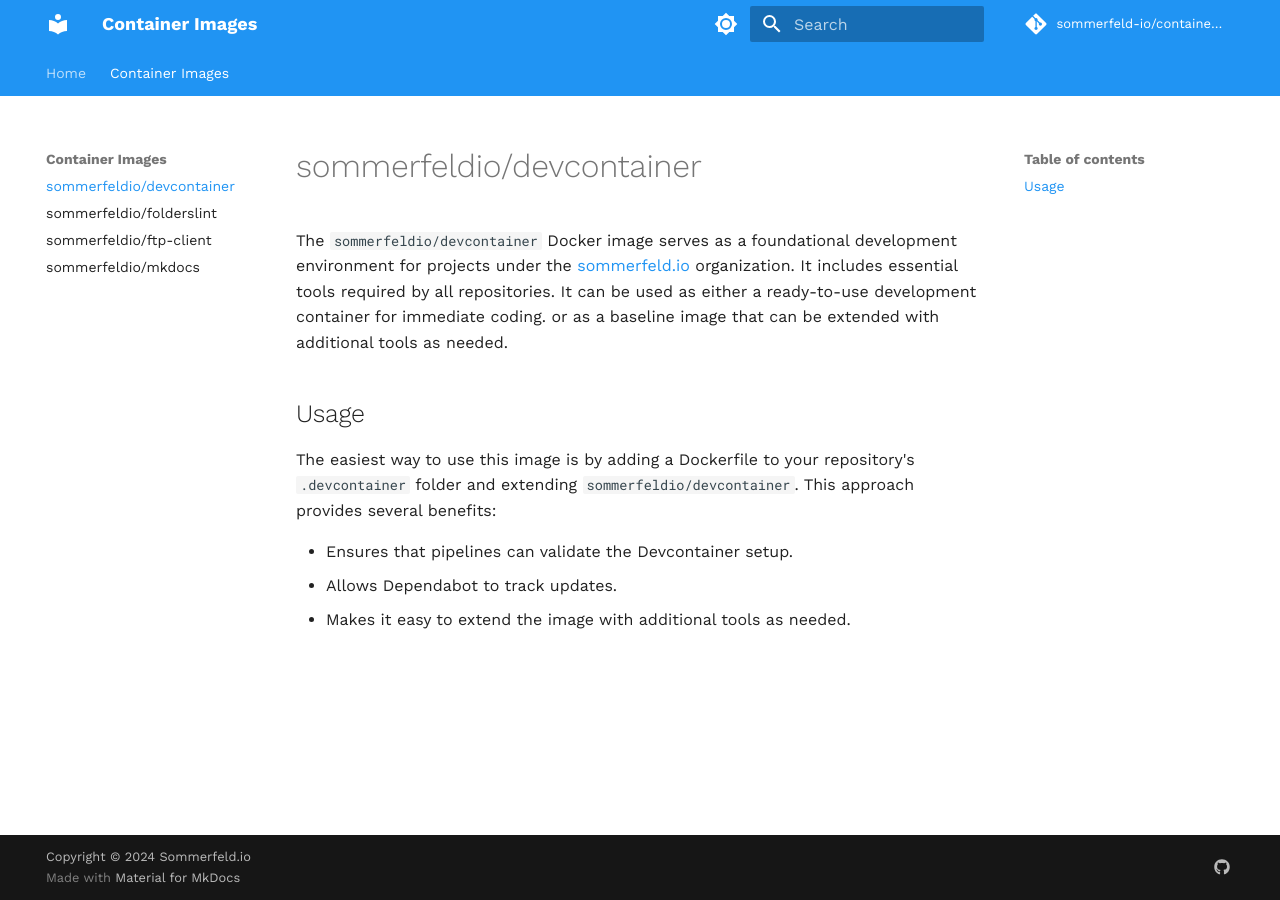
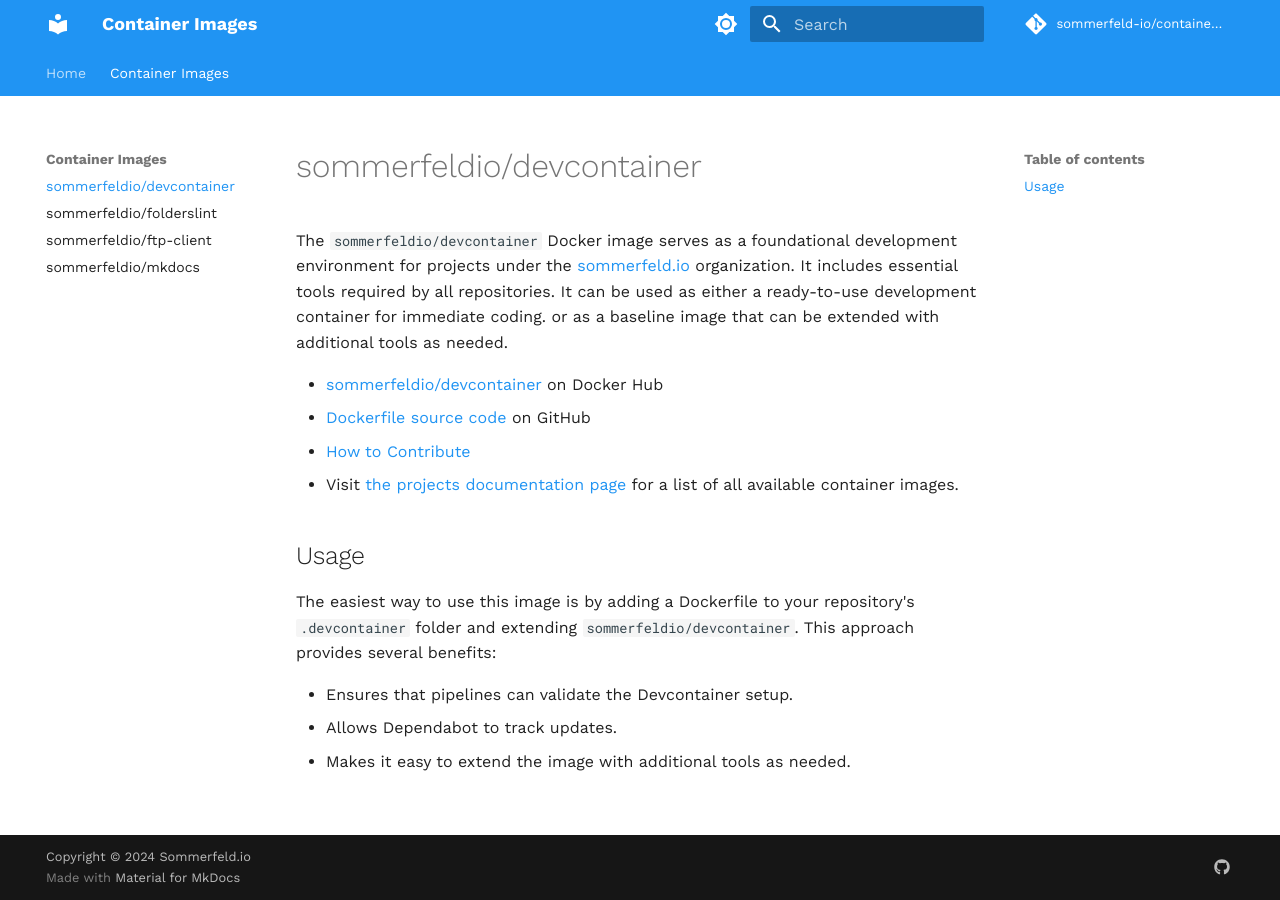
Before and after one commit to sommerfeld-io/container-images, an MkDocs documentation site: the page built from docs/images/devcontainer.md, in a window 1280 px wide. Built offline with MkDocs 1.6.1 and Material for MkDocs 9.7.7, drawn with Linux system fonts in a browser that asks for light colours; comment, search, counter and statistics services are not loaded.

Commit message:
docs: [Actions Bot] generate docs

```diff
--- a/docs/images/devcontainer.md
+++ b/docs/images/devcontainer.md
@@ -2,10 +2,10 @@
 
 The `sommerfeldio/devcontainer` Docker image serves as a foundational development environment for projects under the [sommerfeld.io](https://github.com/sommerfeld-io) organization. It includes essential tools required by all repositories. It can be used as either a ready-to-use development container for immediate coding. or as a baseline image that can be extended with additional tools as needed.
 
-<!-- - [sommerfeldio/devcontainer](https://hub.docker.com/r/sommerfeldio/devcontainer) on Docker Hub
+- [sommerfeldio/devcontainer](https://hub.docker.com/r/sommerfeldio/devcontainer) on Docker Hub
 - [Dockerfile source code](https://github.com/sommerfeld-io/container-images/tree/main/components/devcontainer) on GitHub
 - [How to Contribute](https://github.com/sommerfeld-io/.github/blob/main/docs/contribute.md)
-- Visit [the projects documentation page](https://sommerfeld-io.github.io/container-images) for a list of all available container images. -->
+- Visit [the projects documentation page](https://sommerfeld-io.github.io/container-images) for a list of all available container images.
 
 ## Usage
 
```
